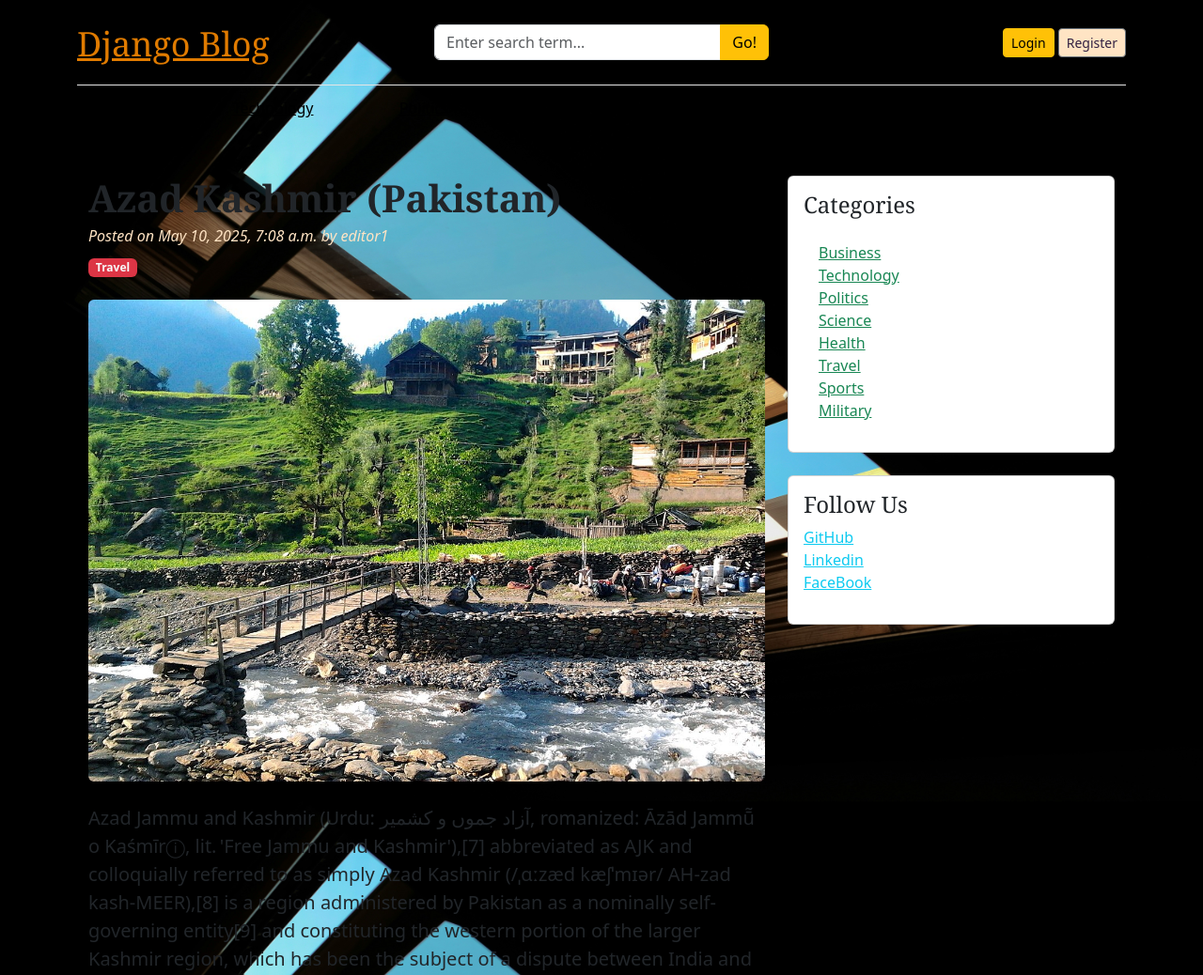
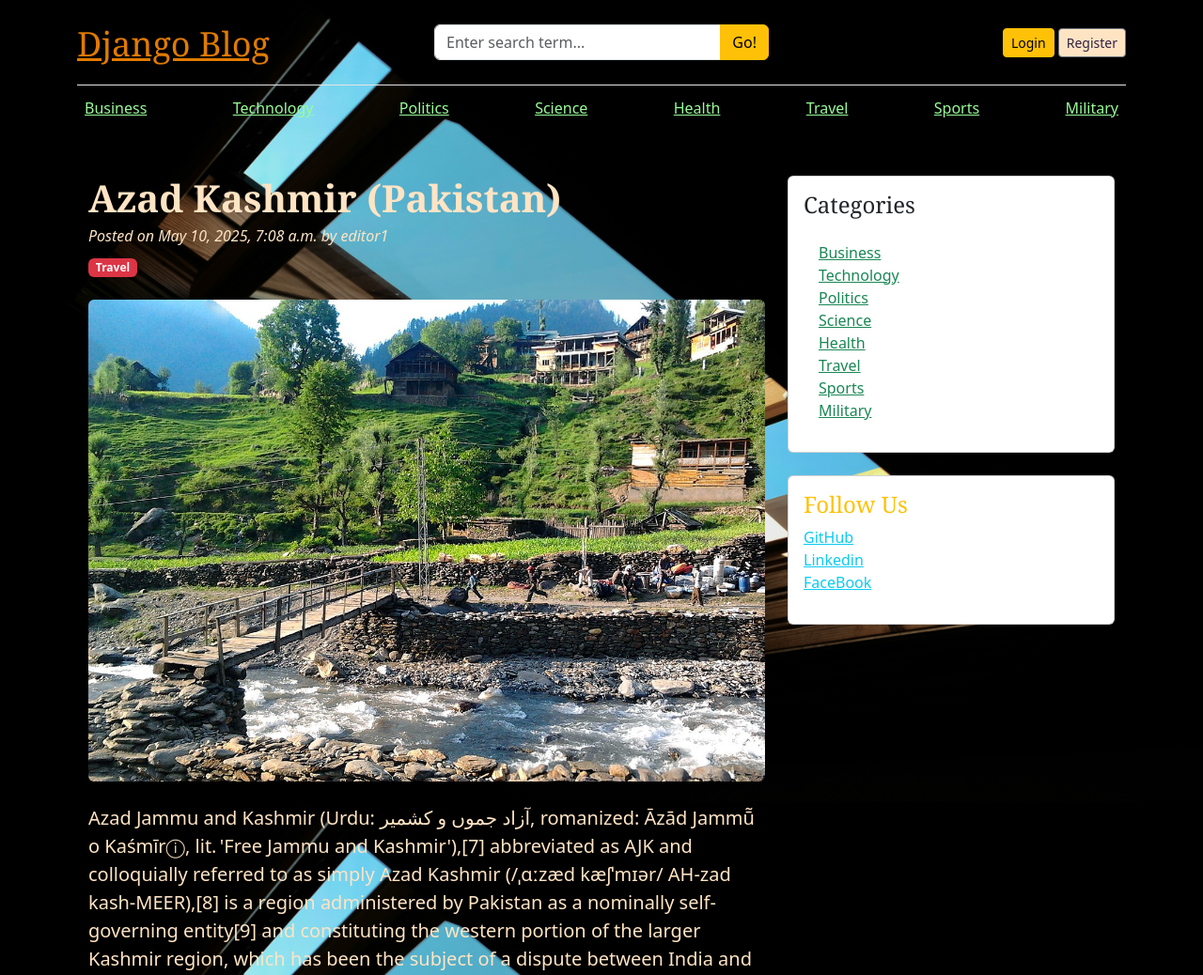
Before and after one commit to arin2024b/Django-Blog, a Django app: a page that uses templates/base.html in a window 1280 px wide. Shown: the top 1038 px of the page at 94% size. Run offline with Django 5.2, Linux system fonts and the light colour scheme; data comes from the database, SQL or seed files in the repository.

Commit message:
Final Touch of Css

```diff
--- a/Blog_main/settings.py
+++ b/Blog_main/settings.py
@@ -24,7 +24,7 @@ BASE_DIR = Path(__file__).resolve().parent.parent
 SECRET_KEY = 'django-insecure-ihrt%w16vwij76hesp)@ib=g7gr(vznsil68_z=%2tmfdpqde8'
 
 # SECURITY WARNING: don't run with debug turned on in production!
-DEBUG = False # etake false kra hoise,,by default true chilo
+DEBUG = True # etake false kra hoise,,by default true chilo
 
 ALLOWED_HOSTS = ['*'] # eta by default khali chilo ekhne * use kra hoise
 
--- a/templates/base.html
+++ b/templates/base.html
@@ -1,7 +1,6 @@
-{% load static %}
-
 <!DOCTYPE html>
 <html lang="en">
+{% load static %}
 <head>
     <meta charset="UTF-8">
     <meta name="viewport" content="width=device-width, initial-scale=1.0">
@@ -9,18 +8,21 @@
 
     <link rel="stylesheet" href="https://cdnjs.cloudflare.com/ajax/libs/font-awesome/4.7.0/css/font-awesome.min.css">
     <link href="https://cdn.jsdelivr.net/npm/bootstrap@5.3.3/dist/css/bootstrap.min.css" rel="stylesheet" integrity="sha384-QWTKZyjpPEjISv5WaRU9OFeRpok6YctnYmDr5pNlyT2bRjXh0JMhjY6hW+ALEwIH" crossorigin="anonymous">
+    <link rel="stylesheet" href="{% static 'css/blog.css' %}">
+
     <script src="https://cdn.jsdelivr.net/npm/bootstrap@5.3.3/dist/js/bootstrap.bundle.min.js" integrity="sha384-YvpcrYf0tY3lHB60NNkmXc5s9fDVZLESaAA55NDzOxhy9GkcIdslK1eN7N6jIeHz" crossorigin="anonymous"></script>
 
     <!-- <link rel="stylesheet" href="{% static 'css/blog.css' %}"> -->
     <style>
       body{
-            background-image: url("{% static 'Blog_main/static/images/Background_Img_for_Blog_Page.jpg' %}");
+            background-image: url("{% static 'images/Background_Img_for_Blog_Page.jpg' %}");
             background-size: cover;
             background-position: center;
             background-repeat: no-repeat;
             background-attachment: fixed;
             margin: 0;
             height: 100vh;
+            color:bisque !important;
       }
         #headLine{
           color:darkorange ;
@@ -169,7 +171,7 @@
       <div class="nav-scroller py-1 mb-2">
         <nav class="nav d-flex justify-content-between">
         {% for cat in categories %}
-          <a class="p-2" id="cat_nam" href="{% url 'posts_by_category' cat.id %}" style="color: black;">{{cat.category_name}}</a><!--ekhne just cat dileo hoito karon model a Category class er str representation self.category_name daoa ache-->
+          <a class="p-2" id="cat_nam" href="{% url 'posts_by_category' cat.id %}" style="color:palegreen;">{{cat.category_name}}</a><!--ekhne just cat dileo hoito karon model a Category class er str representation self.category_name daoa ache-->
         {% endfor %}
         </nav>
       </div>
--- a/templates/blogs.html
+++ b/templates/blogs.html
@@ -83,7 +83,7 @@
             <!-- Side widget-->
             {% if social_links %}
             <div class="card mb-4 p-3">
-                <h4 class="font-italic">Follow Us</h4>
+                <h4 class="font-italic text-warning">Follow Us</h4>
                 <ol class="list-unstyled">
                     {% for lnk in social_links%}
                     <li><a href="{{lnk.link}}" target="_blank" class="text-info">{{lnk.platform}}</a></li>
```
